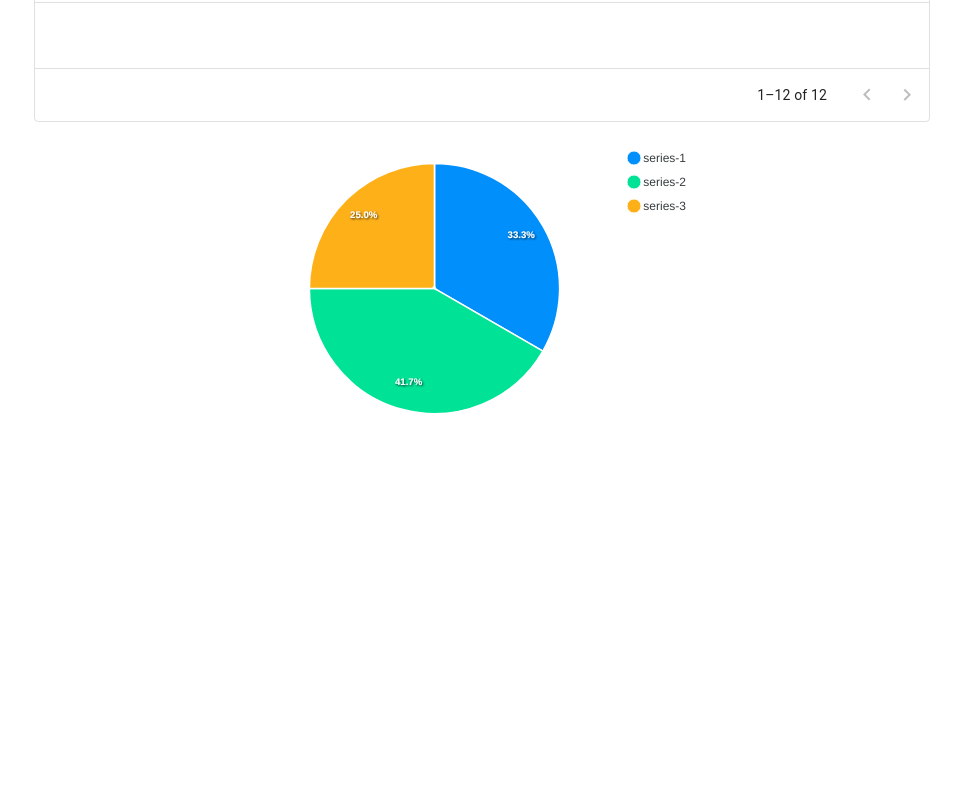
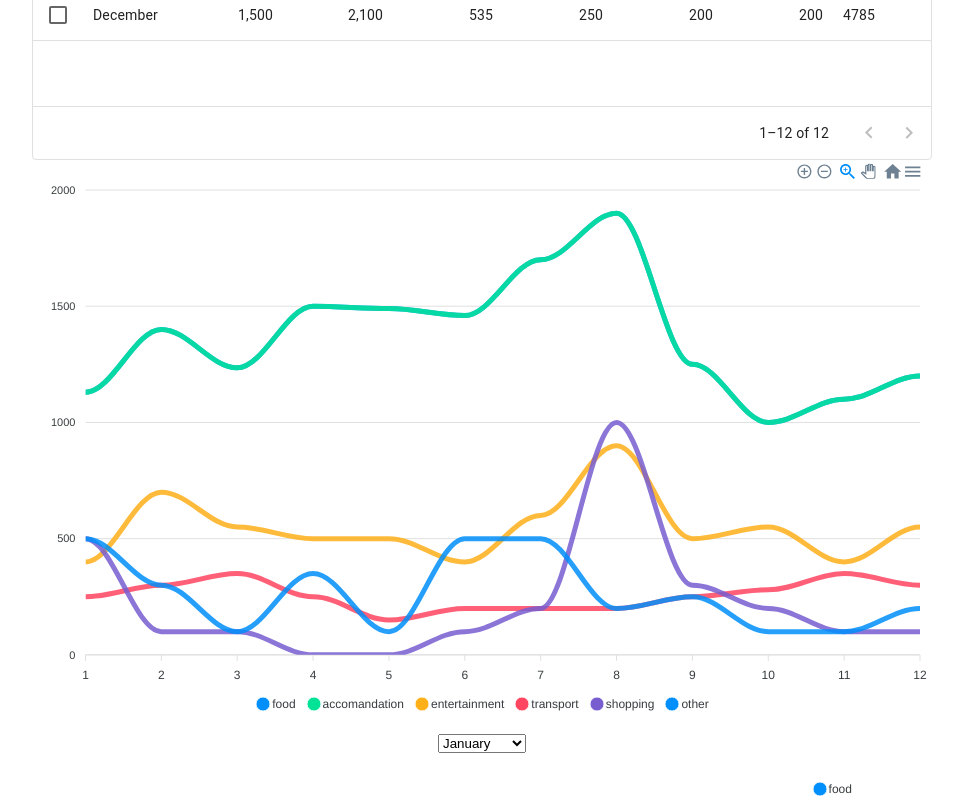
Before and after one commit to nikioni/Shalem, a React (Create React App) app: page /dashboard in a window 1280 px wide. Shown: the part 820-1620 px from the top of the page, without its empty margins (158-1121 px from the left). Before the commit the page ends 1282 px from the top, so only its background shows below. Built offline with nearby package versions, Linux system fonts and the light colour scheme.

Commit message:
Added line-chart

```diff
--- /dev/null
+++ b/src/Components/Dashboard/Charts/Charts.css
@@ -0,0 +1,3 @@
+.pie-chart .apexcharts-legend {
+  align-items: flex-start;
+}
--- /dev/null
+++ b/src/Components/Dashboard/Charts/LineChart.tsx
@@ -0,0 +1,46 @@
+import { ApexOptions } from "apexcharts";
+import React from "react";
+import Chart from "react-apexcharts";
+
+export interface ILineChart {}
+
+const LineChart: React.FC<ILineChart> = (props) => {
+  const options: ApexOptions = {
+    stroke: {
+      curve: "smooth",
+    },
+  };
+  const series = [
+    {
+      name: "food",
+      data: [1130, 1400, 1235, 1500, 1490, 1460, 1700, 1900, 1250, 1000, 1100, 1200],
+    },
+    {
+      name: "accomandation",
+      data: [1130, 1400, 1235, 1500, 1490, 1460, 1700, 1900, 1250, 1000, 1100, 1200],
+    },
+    {
+      name: "entertainment",
+      data: [400, 700, 550, 500, 500, 400, 600, 900, 500, 550, 400, 550],
+    },
+    {
+      name: "transport",
+      data: [250, 300, 350, 250, 150, 200, 200, 200, 250, 280, 350, 300],
+    },
+    {
+      name: "shopping",
+      data: [500, 100, 100, 0, 0, 100, 200, 1000, 300, 200, 100, 100],
+    },
+    {
+      name: "other",
+      data: [500, 300, 100, 350, 100, 500, 500, 200, 250, 100, 100, 200],
+    },
+  ];
+  return (
+    <div className="pie-chart">
+      <Chart stroke="smooth" series={series} options={options} />
+    </div>
+  );
+};
+
+export default LineChart;
--- a/src/Components/Dashboard/Charts/PieChart.tsx
+++ b/src/Components/Dashboard/Charts/PieChart.tsx
@@ -1,24 +1,47 @@
 import React from "react";
 import Chart from "react-apexcharts";
+import { useAppSelector } from "../../../app/hook";
+import { RootState } from "../../../app/store";
+import './Charts.css';
 
 export interface IPieChart {
   options?: Object;
 }
-
+export const month = [
+  "January",
+  "February",
+  "March",
+  "April",
+  "May",
+  "June",
+  "July",
+  "August",
+  "September",
+  "October",
+  "November",
+  "December",
+];
 const PieChart: React.FC<IPieChart> = (props) => {
   //just for demo chart. options should be sent by props
+  const categories = useAppSelector(
+    (state: RootState) => state.categories.value
+  );
   const options = {
-    series: [44, 55, 33],
-    chartOptions: { labels: ["a", "b", "c"] },
+    series: [1500, 2100, 535, 250, 200, 200],
+    labels: categories ,
     plotOptions: {
       pie: {
         customScale: 0.8,
       },
     },
   };
-  const labels = {};
   return (
     <div className="pie-chart">
+      <select>
+        {month.map((month: string) => (
+          <option>{month}</option>
+        ))}
+      </select>
       <Chart type="pie" series={options.series} options={options} />
     </div>
   );
--- a/src/Components/Dashboard/Dashboard.tsx
+++ b/src/Components/Dashboard/Dashboard.tsx
@@ -1,14 +1,17 @@
-import React from "react";
+import React, { useState } from "react";
 import Box from "@mui/material/Box";
 import { DataGrid, GridColDef, GridValueGetterParams } from "@mui/x-data-grid";
 import { rows } from "./api";
 import PieChart from "./Charts/PieChart";
 import { RootState } from "../../app/store";
 import { useAppSelector } from "../../app/hook";
+import LineChart from "./Charts/LineChart";
+import { Switch } from "@mui/material";
 
 export interface IDashboard {}
 
 const Dashboard: React.FC<IDashboard> = (props) => {
+  const [tableIsVisible, setTableIsVisible] = useState(true);
   const categories = useAppSelector(
     (state: RootState) => state.categories.value
   );
@@ -47,10 +50,22 @@ const Dashboard: React.FC<IDashboard> = (props) => {
     });
     return columns;
   };
+  const handleChange = () => {
+    setTableIsVisible(!tableIsVisible);
+    console.log(tableIsVisible)
+  };
   return (
     <>
       <h1>This is Dashboard</h1>
-      <Box sx={{ height: 800, width: "70%", margin: "auto" }}>
+      <Switch onChange={handleChange} defaultChecked />
+      <Box
+        sx={{
+          height: 800,
+          width: "900px",
+          margin: "auto",
+          display: tableIsVisible ? "block" : "none",
+        }}
+      >
         <DataGrid
           rows={rows}
           columns={getColumnsFromCategories()}
@@ -60,9 +75,18 @@ const Dashboard: React.FC<IDashboard> = (props) => {
           disableSelectionOnClick
           experimentalFeatures={{ newEditingApi: true }}
         />
-        <Box sx={{ width: "50%", margin: "auto" }}>
-          <PieChart></PieChart>
-        </Box>
+      </Box>
+      <Box
+        sx={{
+          width: "70%",
+          maxWidth: "900px",
+          margin: "auto",
+          display: "flex",
+          flexDirection: "column",
+        }}
+      >
+        <LineChart></LineChart>
+        <PieChart></PieChart>
       </Box>
     </>
   );
```
